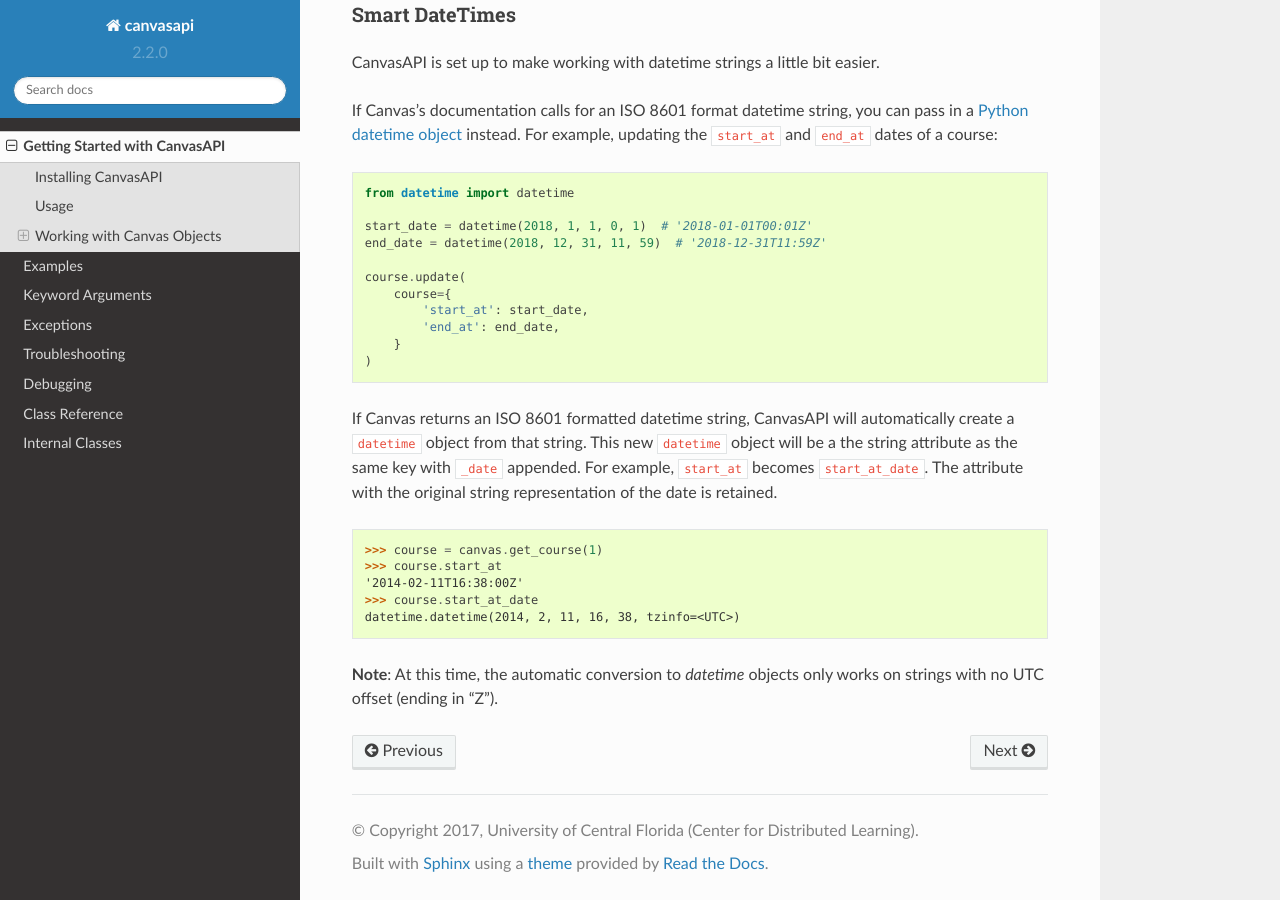
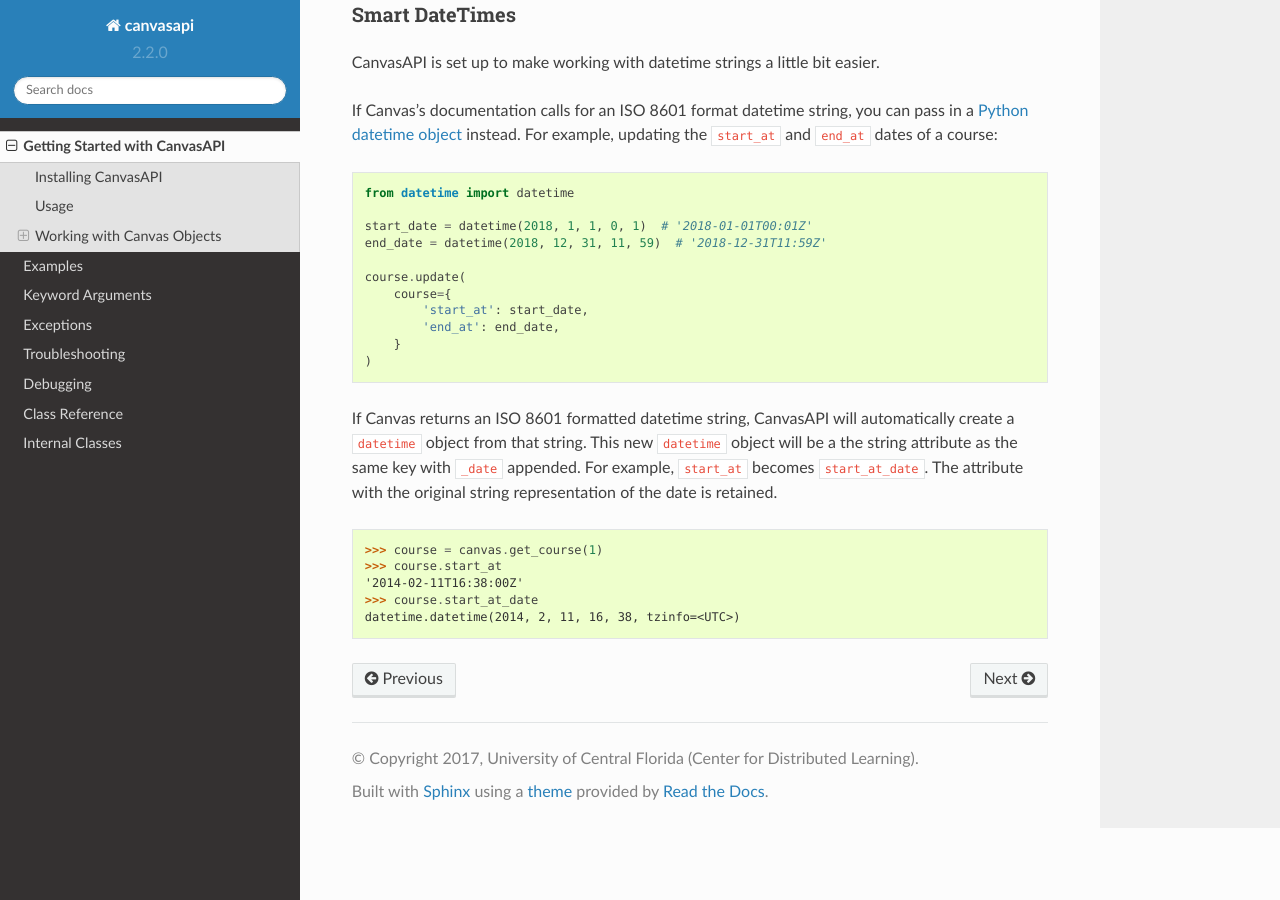
Before and after one commit to ucfopen/canvasapi, a Sphinx documentation site: the page built from docs/getting-started.rst, in a window 1280 px wide and 900 px high, scrolled down 2594 px. Built offline with Sphinx 7.4.7 and the Read the Docs theme 2.0.0, drawn with Linux system fonts in a browser that asks for light colours.

Commit message:
Remove old datetime warning about non-Z timezones. Update changelog for smart datetime update

```diff
--- a/docs/getting-started.rst
+++ b/docs/getting-started.rst
@@ -150,5 +150,3 @@
     '2014-02-11T16:38:00Z'
     >>> course.start_at_date
     datetime.datetime(2014, 2, 11, 16, 38, tzinfo=<UTC>)
-
-**Note**: At this time, the automatic conversion to `datetime` objects only works on strings with no UTC offset (ending in "Z").
```
Also changed, not shown: CHANGELOG.md (+4 -0 lines).
